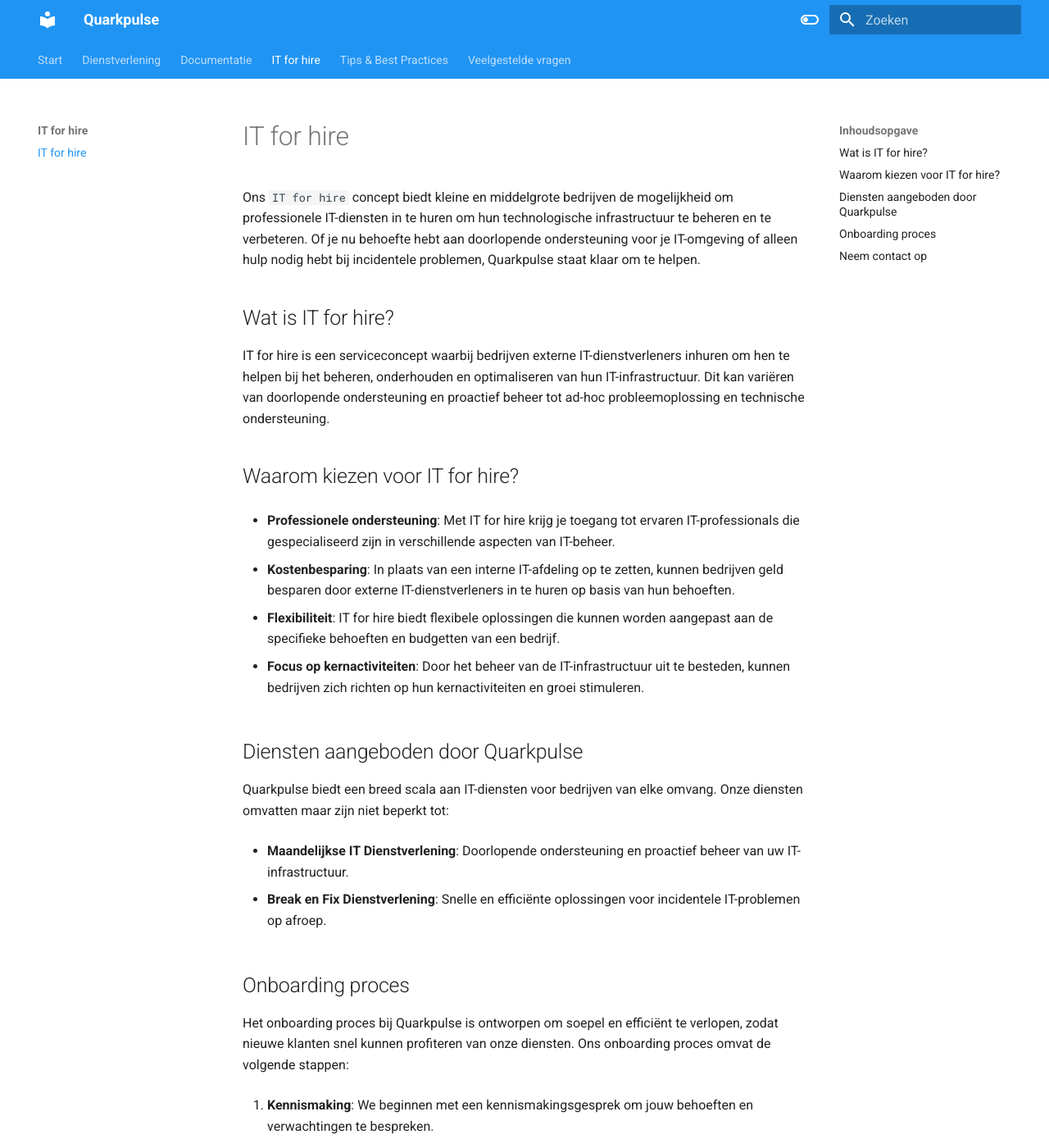
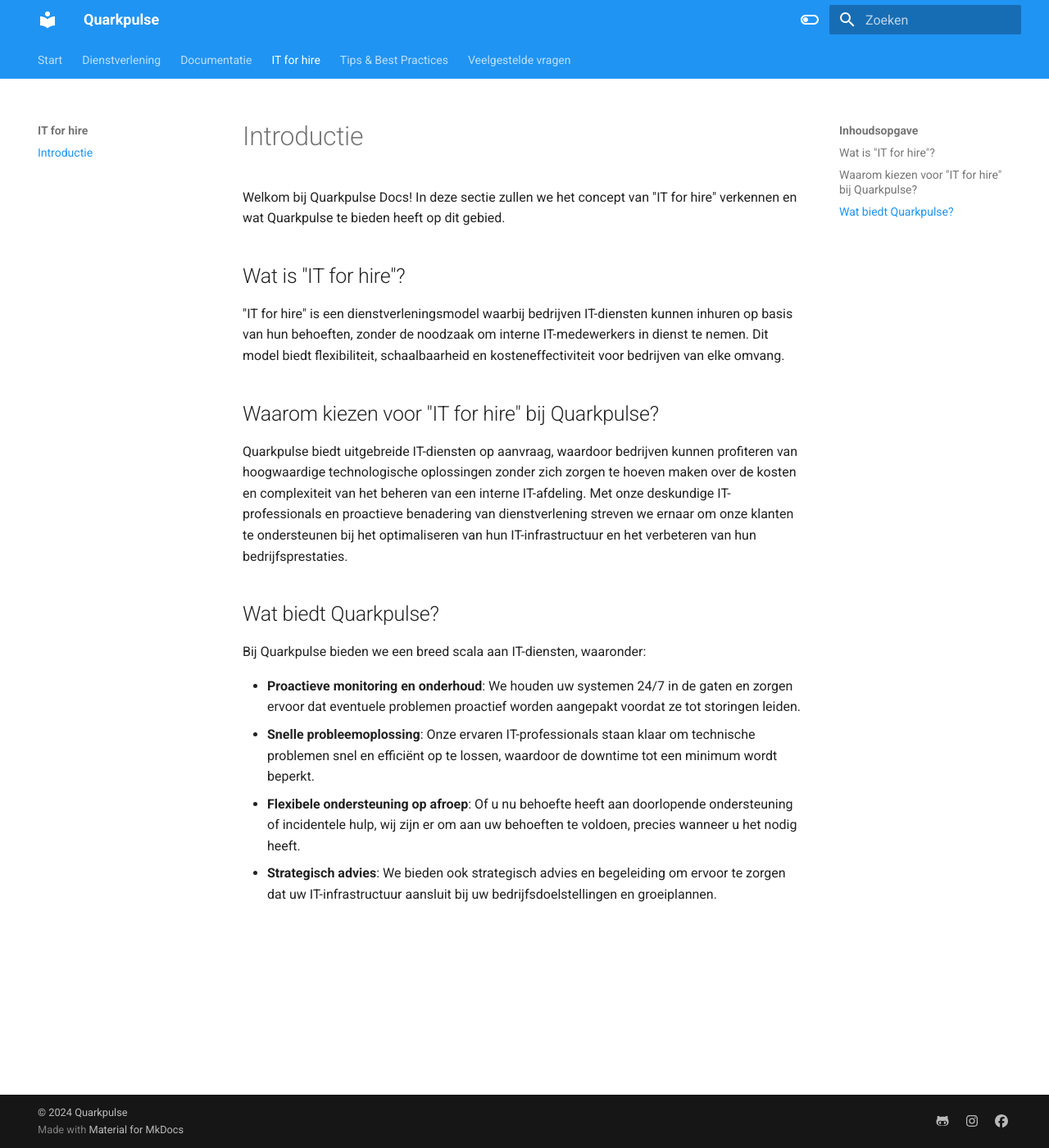
Before and after one commit to Quarkpulse/docs, an MkDocs documentation site: the page built from docs/IT for hire/introductie.md, in a window 1280 px wide and 1400 px high. Shown: the whole window at 82% size. Built offline with MkDocs 1.6.1 and Material for MkDocs 9.7.7, drawn with Linux system fonts in a browser that asks for light colours; some of the changed text lies outside the part shown.

Commit message:
Update introductie.md

```diff
--- a/docs/IT for hire/introductie.md
+++ b/docs/IT for hire/introductie.md
@@ -1,43 +1,20 @@
-# IT for hire
+# Introductie
 
-Ons `IT for hire` concept biedt kleine en middelgrote bedrijven de mogelijkheid om professionele IT-diensten in te huren om hun technologische infrastructuur te beheren en te verbeteren. Of je nu behoefte hebt aan doorlopende ondersteuning voor je IT-omgeving of alleen hulp nodig hebt bij incidentele problemen, Quarkpulse staat klaar om te helpen.
+Welkom bij Quarkpulse Docs! In deze sectie zullen we het concept van "IT for hire" verkennen en wat Quarkpulse te bieden heeft op dit gebied.
 
-## Wat is IT for hire?
+## Wat is "IT for hire"?
 
-IT for hire is een serviceconcept waarbij bedrijven externe IT-dienstverleners inhuren om hen te helpen bij het beheren, onderhouden en optimaliseren van hun IT-infrastructuur. Dit kan variëren van doorlopende ondersteuning en proactief beheer tot ad-hoc probleemoplossing en technische ondersteuning.
+"IT for hire" is een dienstverleningsmodel waarbij bedrijven IT-diensten kunnen inhuren op basis van hun behoeften, zonder de noodzaak om interne IT-medewerkers in dienst te nemen. Dit model biedt flexibiliteit, schaalbaarheid en kosteneffectiviteit voor bedrijven van elke omvang.
 
-## Waarom kiezen voor IT for hire?
+## Waarom kiezen voor "IT for hire" bij Quarkpulse?
 
-- **Professionele ondersteuning**: Met IT for hire krijg je toegang tot ervaren IT-professionals die gespecialiseerd zijn in verschillende aspecten van IT-beheer.
+Quarkpulse biedt uitgebreide IT-diensten op aanvraag, waardoor bedrijven kunnen profiteren van hoogwaardige technologische oplossingen zonder zich zorgen te hoeven maken over de kosten en complexiteit van het beheren van een interne IT-afdeling. Met onze deskundige IT-professionals en proactieve benadering van dienstverlening streven we ernaar om onze klanten te ondersteunen bij het optimaliseren van hun IT-infrastructuur en het verbeteren van hun bedrijfsprestaties.
 
-- **Kostenbesparing**: In plaats van een interne IT-afdeling op te zetten, kunnen bedrijven geld besparen door externe IT-dienstverleners in te huren op basis van hun behoeften.
+## Wat biedt Quarkpulse?
 
-- **Flexibiliteit**: IT for hire biedt flexibele oplossingen die kunnen worden aangepast aan de specifieke behoeften en budgetten van een bedrijf.
+Bij Quarkpulse bieden we een breed scala aan IT-diensten, waaronder:
 
-- **Focus op kernactiviteiten**: Door het beheer van de IT-infrastructuur uit te besteden, kunnen bedrijven zich richten op hun kernactiviteiten en groei stimuleren.
-
-## Diensten aangeboden door Quarkpulse
-
-Quarkpulse biedt een breed scala aan IT-diensten voor bedrijven van elke omvang. Onze diensten omvatten maar zijn niet beperkt tot:
-
-- **Maandelijkse IT Dienstverlening**: Doorlopende ondersteuning en proactief beheer van uw IT-infrastructuur.
-
-- **Break en Fix Dienstverlening**: Snelle en efficiënte oplossingen voor incidentele IT-problemen op afroep.
-
-## Onboarding proces
-
-Het onboarding proces bij Quarkpulse is ontworpen om soepel en efficiënt te verlopen, zodat nieuwe klanten snel kunnen profiteren van onze diensten. Ons onboarding proces omvat de volgende stappen:
-
-1. **Kennismaking**: We beginnen met een kennismakingsgesprek om jouw behoeften en verwachtingen te bespreken.
-
-2. **Registratie**: Vervolgens wordt er een contract opgesteld en worden de benodigde documenten ingevuld om de samenwerking officieel te maken.
-
-3. **Onboarding Sessie**: Na registratie plannen we een onboarding sessie in waarin we de verwachtingen, procedures en communicatielijnen doornemen.
-
-4. **Implementatie Planning**: We stellen een implementatieplan op dat afgestemd is op jouw specifieke behoeften en doelstellingen.
-
-5. **Start Dienstverlening**: Zodra alles is opgezet en klaar is voor gebruik, beginnen we met het leveren van onze `IT for hire` diensten aan jouw bedrijf.
-
-## Neem contact op
-
-Wil je meer weten over hoe IT for hire van Quarkpulse jouw bedrijf kan helpen? Neem dan gerust contact met ons op via sales.quarkpulse@gmail.com. We staan klaar om al je vragen te beantwoorden en te bespreken hoe we je kunnen ondersteunen bij al jouw IT-behoeften.
+- **Proactieve monitoring en onderhoud**: We houden uw systemen 24/7 in de gaten en zorgen ervoor dat eventuele problemen proactief worden aangepakt voordat ze tot storingen leiden.
+- **Snelle probleemoplossing**: Onze ervaren IT-professionals staan klaar om technische problemen snel en efficiënt op te lossen, waardoor de downtime tot een minimum wordt beperkt.
+- **Flexibele ondersteuning op afroep**: Of u nu behoefte heeft aan doorlopende ondersteuning of incidentele hulp, wij zijn er om aan uw behoeften te voldoen, precies wanneer u het nodig heeft.
+- **Strategisch advies**: We bieden ook strategisch advies en begeleiding om ervoor te zorgen dat uw IT-infrastructuur aansluit bij uw bedrijfsdoelstellingen en groeiplannen.
```
